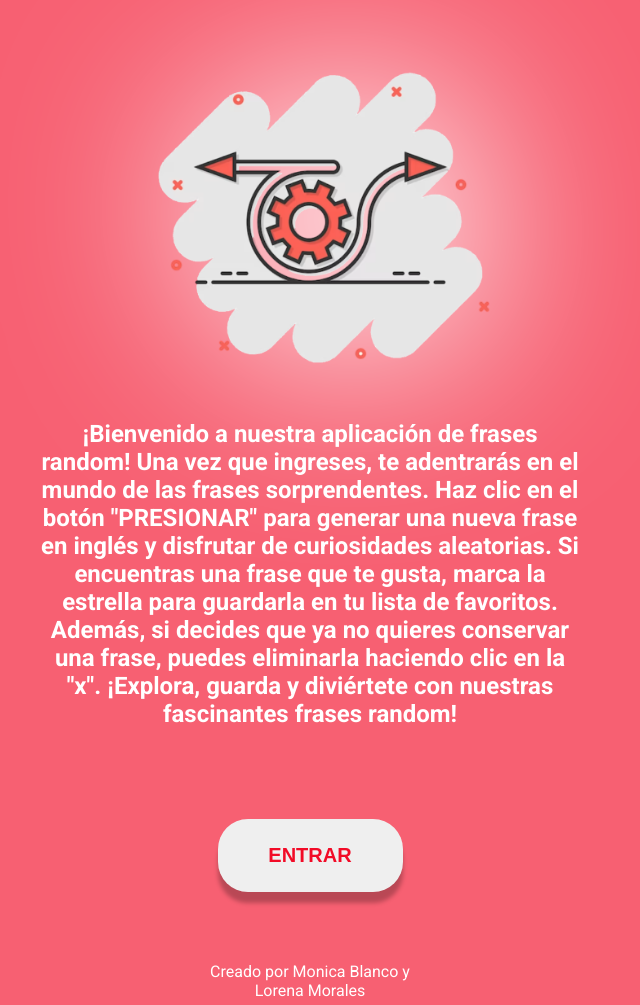
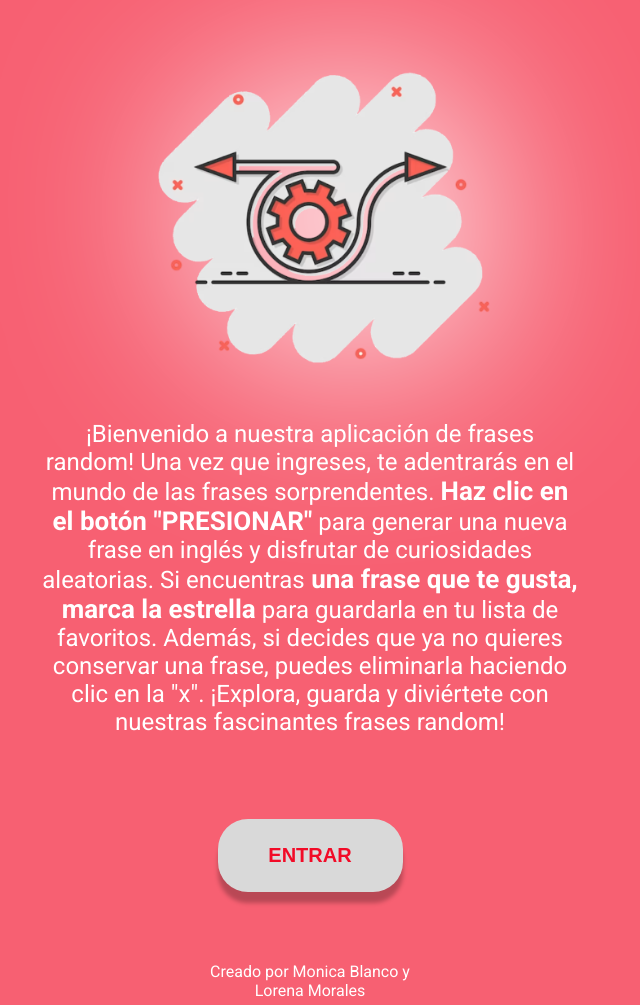
Before and after one commit to mgblanco10/CuriousFacts, a plain HTML site: page index.html in a window 1280 px wide. Shown: the whole page, without its empty margins (62-702 px from the left). Drawn offline with Linux system fonts and the light colour scheme.

Commit message:
text change of CSS

```diff
--- a/index.html
+++ b/index.html
@@ -14,7 +14,12 @@
         <img class="img-home" src="./img/imgHome.png" alt="Imagen de Home donde está una rueda con un fondo gris">
     </header>
     <main>
-        <p class="description">¡Bienvenido a nuestra aplicación de frases random!  Una vez que ingreses, te adentrarás en el mundo de las frases sorprendentes. Haz clic en el botón "PRESIONAR" para generar una nueva frase en inglés y disfrutar de curiosidades aleatorias. Si encuentras una frase que te gusta, marca la estrella para guardarla en tu lista de favoritos. Además, si decides que ya no quieres conservar una frase, puedes eliminarla haciendo clic en la "x". ¡Explora, guarda y diviértete con nuestras fascinantes frases random!</p>
+        <p class="description">¡Bienvenido a nuestra aplicación de frases random!  Una vez que ingreses,
+            te adentrarás en el mundo de las frases sorprendentes. <b>Haz clic en el botón "PRESIONAR"</b>
+            para generar una nueva frase en inglés y disfrutar de curiosidades aleatorias.
+            Si encuentras<b> una frase que te gusta, marca la estrella</b> para guardarla en tu lista de favoritos.
+            Además, si decides que ya no quieres conservar una frase, puedes eliminarla haciendo clic en la "x".
+             ¡Explora, guarda y diviértete con nuestras fascinantes frases random!</p>
 
         <a href="./page/index.html"><button id="init-btn" class="init-btn">ENTRAR</button></a>
     </main>
--- a/styles/stylesHome.css
+++ b/styles/stylesHome.css
@@ -36,7 +36,7 @@ main{
     color: var(--white);
     font-family: roboto;
     font-size: 20px;
-    font-weight: bold;
+    font-weight: 400;
     margin: 20px;
     text-align: center;
 }
@@ -50,7 +50,8 @@ main{
     border: none;
     margin-top: 50px;
     box-shadow: 0px 11px 4px rgba(0, 0, 0, 0.25);
-    transition: transform 0.3s ease;
+    transition: transform 0.25s ease;
+    background-color: var(--grey);
 }
 footer{
     display: flex;
@@ -66,3 +67,8 @@ footer{
     width: 180px;
     margin-top: 40px;
 }
+
+b{
+    font-weight: bold;
+    font-size: 22px;
+}
--- a/styles/stylesMediaquery.css
+++ b/styles/stylesMediaquery.css
@@ -73,4 +73,9 @@
 
     }
 
+    b{
+        font-weight: bolder;
+        font-size: 26px;
+    }
+
   }
```
